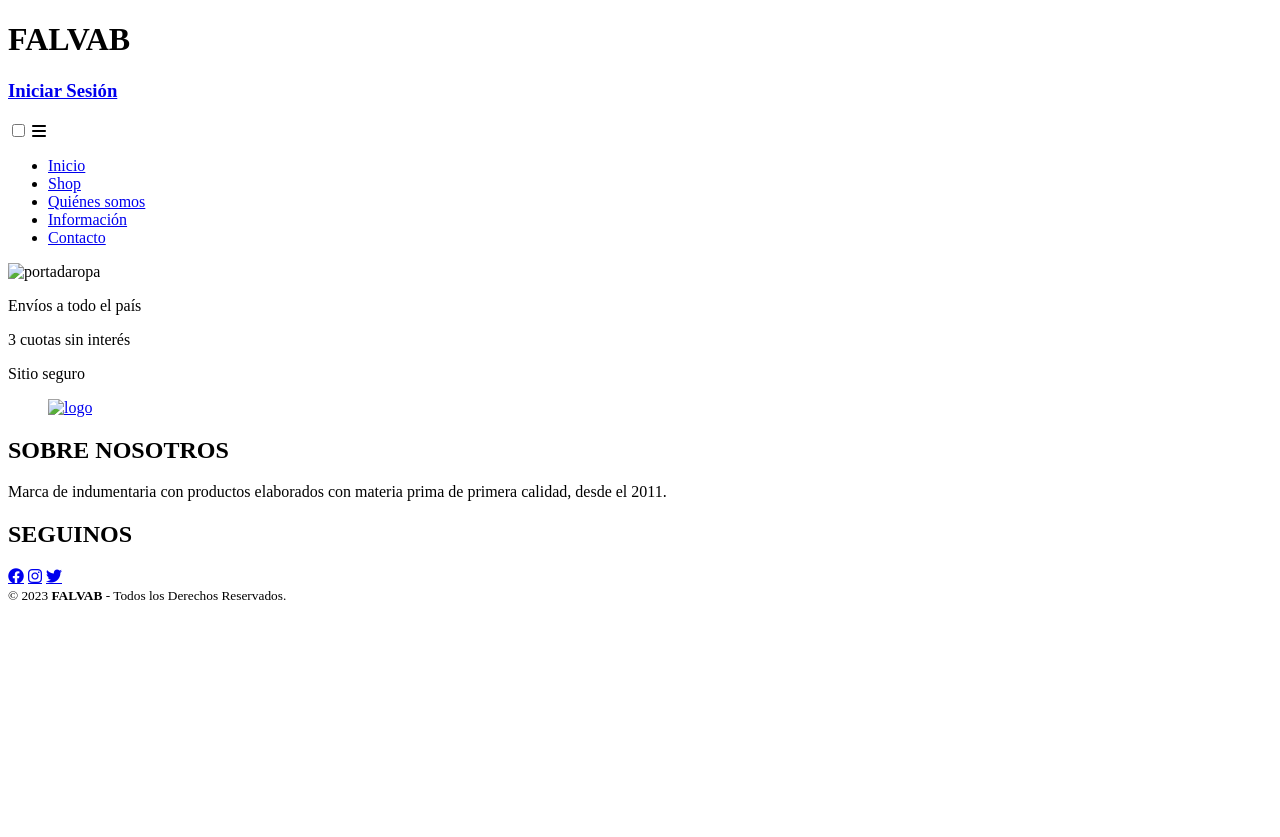
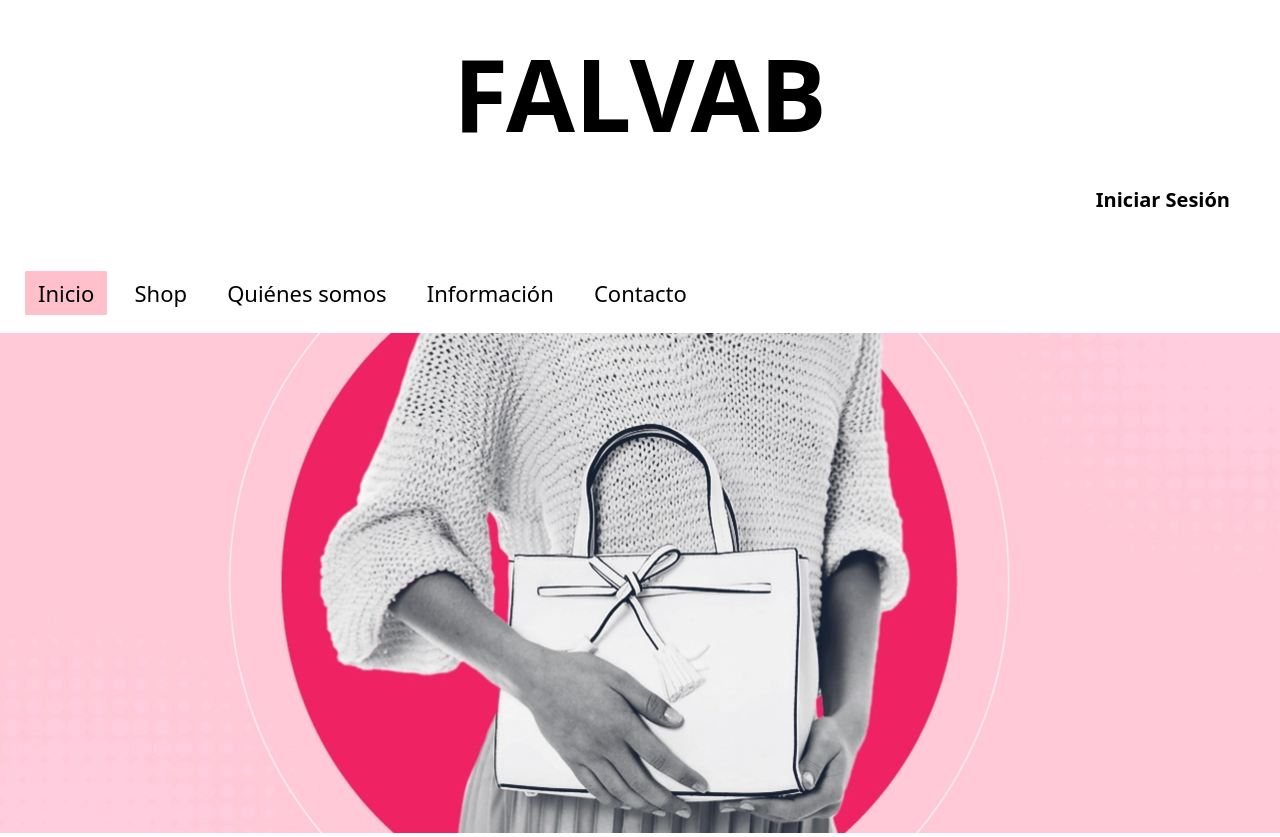
Before and after one commit to maxirosanda/Entrega3, a plain HTML site: page index.html in a window 1280 px wide. Shown: the top 837 px of the page. Before the commit the page ends 800 px from the top, so only its background shows below. Drawn offline with nearby package versions, Linux system fonts and the light colour scheme; files that its build step writes are made by us from their sources; the site is published under a folder, as on GitHub Pages, so addresses that start at the root find nothing.

Commit message:
correccion inicio

```diff
--- a/index.html
+++ b/index.html
@@ -11,7 +11,7 @@
     <link href="https://fonts.googleapis.com/css2?family=Source+Code+Pro&display=swap" rel="stylesheet">
     <script src="https://kit.fontawesome.com/88e7c767f5.js" crossorigin="anonymous"></script>
     <link rel="stylesheet" href="https://cdnjs.cloudflare.com/ajax/libs/font-awesome/6.2.1/css/all.min.css" integrity="sha512-MV7K8+y+gLIBoVD59lQIYicR65iaqukzvf/nwasF0nqhPay5w/9lJmVM2hMDcnK1OnMGCdVK+iQrJ7lzPJQd1w==" crossorigin="anonymous" referrerpolicy="no-referrer"/>
-    <link rel="stylesheet" href="/Assets/CSS/style.css">
+    <link rel="stylesheet" href="./Assets/CSS/style.css">
 
 </head>
 
@@ -19,7 +19,7 @@
     <header class="portada">
         <h1 class="inicio">FALVAB</h1>
         <h3 class="login">
-            <a class="login" href="/All pages/Pages/iniciarsesion.html">Iniciar Sesión</a>
+            <a class="login" href="./All pages/Pages/iniciarsesion.html">Iniciar Sesión</a>
          </h3>
     </header>
 
@@ -31,17 +31,17 @@
         </label>
 
         <ul>
-            <li><a class="active" href="/index.html">Inicio</a></li>
-            <li><a href="/All pages/Pages/productosvestidos.html">Shop</a></li>
-            <li><a href="/All pages/Pages/quienes.html">Quiénes somos</a></li>
+            <li><a class="active" href="./index.html">Inicio</a></li>
+            <li><a href="./All pages/Pages/productosvestidos.html">Shop</a></li>
+            <li><a href="./All pages/Pages/quienes.html">Quiénes somos</a></li>
             <li><a href="#">Información</a></li>
-            <li><a href="/All pages/Pages/contacto.html">Contacto</a></li>
+            <li><a href="./All pages/Pages/contacto.html">Contacto</a></li>
         </ul>
     </nav>
     </div>
 
     <main>
-        <img class="fotoportada" src="/Assets/IMG/Banner.webp" alt="portadaropa">
+        <img class="fotoportada" src="./Assets/IMG/Banner.webp" alt="portadaropa">
         <div class="leyendas">
            <p class="leyenda1">Envíos a todo el país</p>
            <p class="leyenda2"> 3 cuotas sin interés</p>
@@ -54,7 +54,7 @@
             <div class="caja">
                 <figure>
                     <a href="#">
-                        <img src="/Assets/IMG/Captura de Pantalla 2022-01-25 a la(s) 20.07.05.png" alt="logo">
+                        <img src="./Assets/IMG/Captura de Pantalla 2022-01-25 a la(s) 20.07.05.png" alt="logo">
                     </a>
                 </figure>
             </div>
```
Also changed, not shown: All pages/Pages/iniciarsesion.html (+5 -5 lines).
